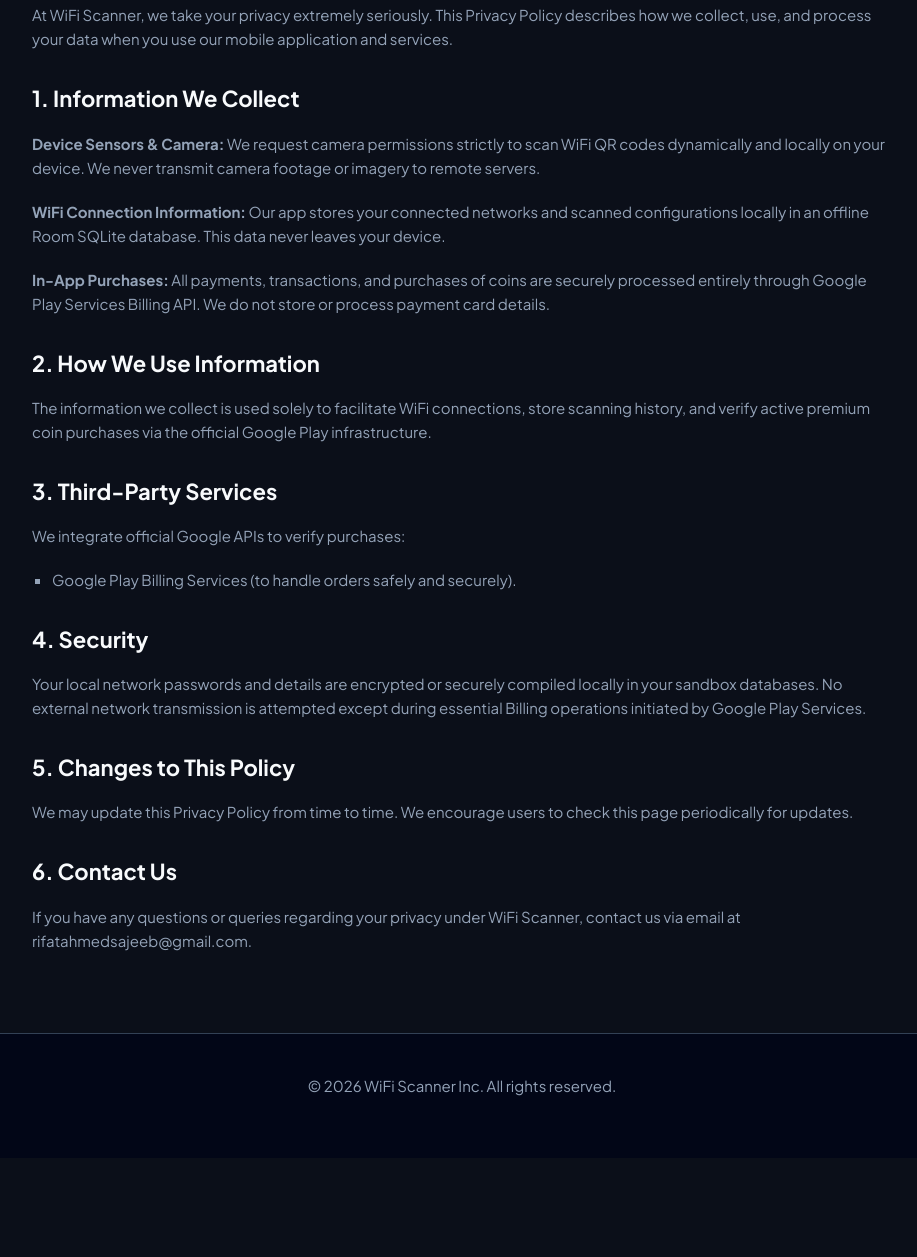
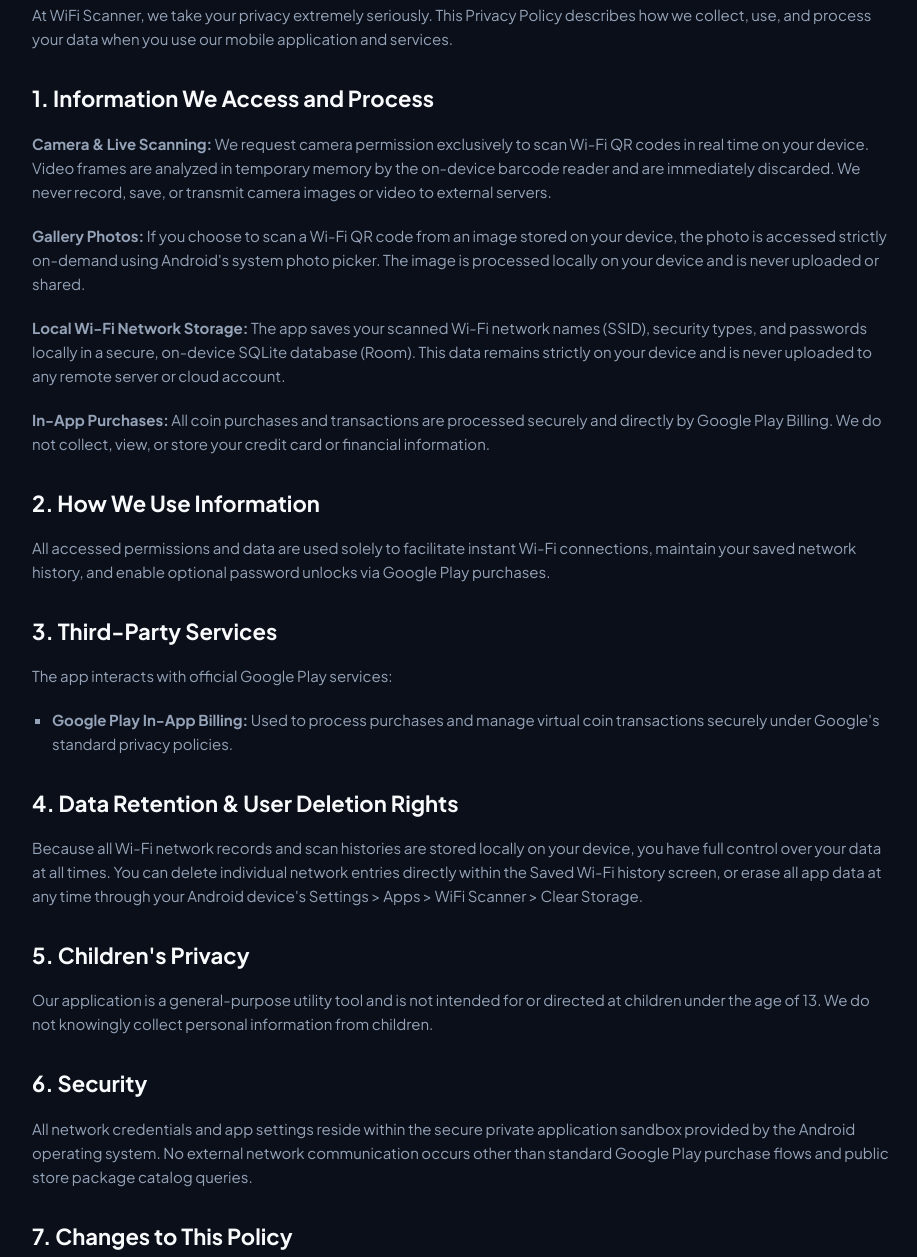
Before and after one commit to AndroiDevs/WiFiScanner, a plain HTML site: page privacy-policy.html in a window 1280 px wide. Shown: the part 287-1544 px from the top of the page, without its empty margins (178-1095 px from the left). Before the commit the page ends 1445 px from the top, so only its background shows below. Drawn offline with Linux system fonts and the light colour scheme.

Commit message:
Update privacy-policy.html

```diff
--- a/privacy-policy.html
+++ b/privacy-policy.html
@@ -28,7 +28,6 @@
             line-height: 1.6;
         }
 
-        /* Nav Header */
         header {
             background-color: var(--surface-color);
             border-bottom: 1px solid var(--border-color);
@@ -77,7 +76,6 @@
             color: var(--primary-rose);
         }
 
-        /* Document Body */
         main {
             padding: 60px 0;
         }
@@ -121,7 +119,6 @@
             font-size: 15px;
         }
 
-        /* Footer */
         footer {
             background-color: #020617;
             padding: 40px 20px;
@@ -151,34 +148,41 @@
 
             <p>At WiFi Scanner, we take your privacy extremely seriously. This Privacy Policy describes how we collect, use, and process your data when you use our mobile application and services.</p>
 
-            <h2>1. Information We Collect</h2>
-            <p><strong>Device Sensors & Camera:</strong> We request camera permissions strictly to scan WiFi QR codes dynamically and locally on your device. We never transmit camera footage or imagery to remote servers.</p>
-            <p><strong>WiFi Connection Information:</strong> Our app stores your connected networks and scanned configurations locally in an offline Room SQLite database. This data never leaves your device.</p>
-            <p><strong>In-App Purchases:</strong> All payments, transactions, and purchases of coins are securely processed entirely through Google Play Services Billing API. We do not store or process payment card details.</p>
+            <h2>1. Information We Access and Process</h2>
+            <p><strong>Camera & Live Scanning:</strong> We request camera permission exclusively to scan Wi-Fi QR codes in real time on your device. Video frames are analyzed in temporary memory by the on-device barcode reader and are immediately discarded. We never record, save, or transmit camera images or video to external servers.</p>
+            <p><strong>Gallery Photos:</strong> If you choose to scan a Wi-Fi QR code from an image stored on your device, the photo is accessed strictly on-demand using Android's system photo picker. The image is processed locally on your device and is never uploaded or shared.</p>
+            <p><strong>Local Wi-Fi Network Storage:</strong> The app saves your scanned Wi-Fi network names (SSID), security types, and passwords locally in a secure, on-device SQLite database (Room). This data remains strictly on your device and is never uploaded to any remote server or cloud account.</p>
+            <p><strong>In-App Purchases:</strong> All coin purchases and transactions are processed securely and directly by Google Play Billing. We do not collect, view, or store your credit card or financial information.</p>
 
             <h2>2. How We Use Information</h2>
-            <p>The information we collect is used solely to facilitate WiFi connections, store scanning history, and verify active premium coin purchases via the official Google Play infrastructure.</p>
+            <p>All accessed permissions and data are used solely to facilitate instant Wi-Fi connections, maintain your saved network history, and enable optional password unlocks via Google Play purchases.</p>
 
             <h2>3. Third-Party Services</h2>
-            <p>We integrate official Google APIs to verify purchases:
+            <p>The app interacts with official Google Play services:
                 <ul>
-                    <li>Google Play Billing Services (to handle orders safely and securely).</li>
+                    <li><strong>Google Play In-App Billing:</strong> Used to process purchases and manage virtual coin transactions securely under Google's standard privacy policies.</li>
                 </ul>
             </p>
 
-            <h2>4. Security</h2>
-            <p>Your local network passwords and details are encrypted or securely compiled locally in your sandbox databases. No external network transmission is attempted except during essential Billing operations initiated by Google Play Services.</p>
+            <h2>4. Data Retention & User Deletion Rights</h2>
+            <p>Because all Wi-Fi network records and scan histories are stored locally on your device, you have full control over your data at all times. You can delete individual network entries directly within the Saved Wi-Fi history screen, or erase all app data at any time through your Android device's Settings > Apps > WiFi Scanner > Clear Storage.</p>
 
-            <h2>5. Changes to This Policy</h2>
-            <p>We may update this Privacy Policy from time to time. We encourage users to check this page periodically for updates.</p>
+            <h2>5. Children's Privacy</h2>
+            <p>Our application is a general-purpose utility tool and is not intended for or directed at children under the age of 13. We do not knowingly collect personal information from children.</p>
 
-            <h2>6. Contact Us</h2>
-            <p>If you have any questions or queries regarding your privacy under WiFi Scanner, contact us via email at rifatahmedsajeeb@gmail.com.</p>
+            <h2>6. Security</h2>
+            <p>All network credentials and app settings reside within the secure private application sandbox provided by the Android operating system. No external network communication occurs other than standard Google Play purchase flows and public store package catalog queries.</p>
+
+            <h2>7. Changes to This Policy</h2>
+            <p>We may update this Privacy Policy from time to time. Any changes will be posted on this page with an updated revision date.</p>
+
+            <h2>8. Contact Us</h2>
+            <p>If you have any questions or concerns regarding this Privacy Policy or our practices, please contact us by email at <a href="mailto:androidevofficial@gmail.com" style="color: var(--primary-rose); text-decoration: none;">rifatahmedsajeeb@gmail.com</a>.</p>
         </div>
     </main>
 
     <footer>
-        <p>&copy; 2026 WiFi Scanner Inc. All rights reserved.</p>
+        <p>&copy; 2026 WiFi Scanner. All rights reserved.</p>
     </footer>
 
 </body>
```
